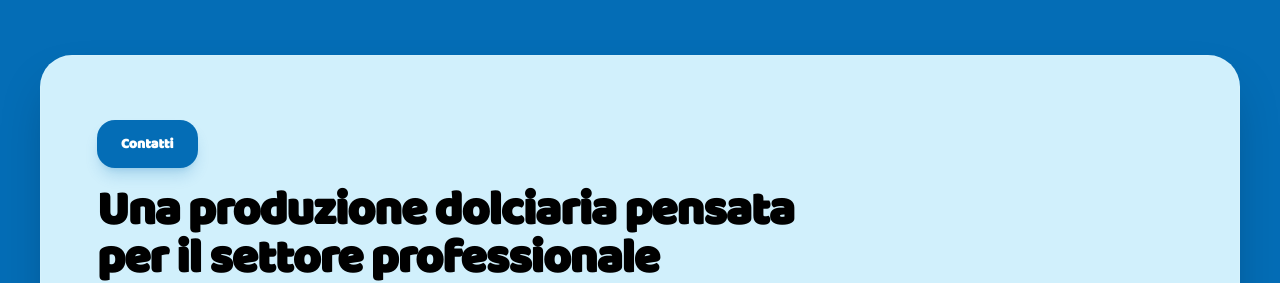
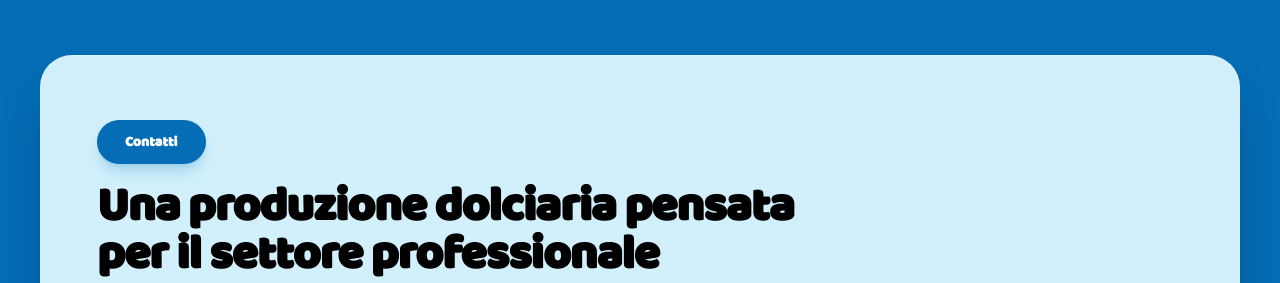
Before and after one commit to narrow90/depagel-site, a Next.js app: page / in a window 1280 px wide. Shown: the part 2780-3063 px from the top of the page. Built offline with nearby package versions, Linux system fonts and the light colour scheme.

Commit message:
update develop

```diff
--- a/components/sections/ContactCTA.tsx
+++ b/components/sections/ContactCTA.tsx
@@ -6,7 +6,7 @@ export default function ContactCTA() {
       <div className="mx-auto max-w-7xl px-6 md:px-10">
         <div className="overflow-hidden rounded-[2rem] border border-white/10 bg-[linear-gradient(135deg,#D1F0FC_0%,#D1F0FC_100%)] px-8 py-12 shadow-2xl sm:px-10 sm:py-14 lg:px-14 lg:py-16">
           <div className="max-w-3xl">
-            <span className="inline-flex items-center justify-center rounded-2xl bg-[#046DB6] px-6 py-3.5 text-sm font-semibold text-white shadow-lg shadow-[#046DB6]/20 transition hover:bg-[#035A95]">
+            <span className="hidden rounded-full bg-[#046DB6] px-7 py-3 text-sm font-semibold text-white shadow-lg shadow-[#046DB6]/20 transition hover:bg-[#035A95] lg:inline-flex">
               Contatti
             </span>
 
```
